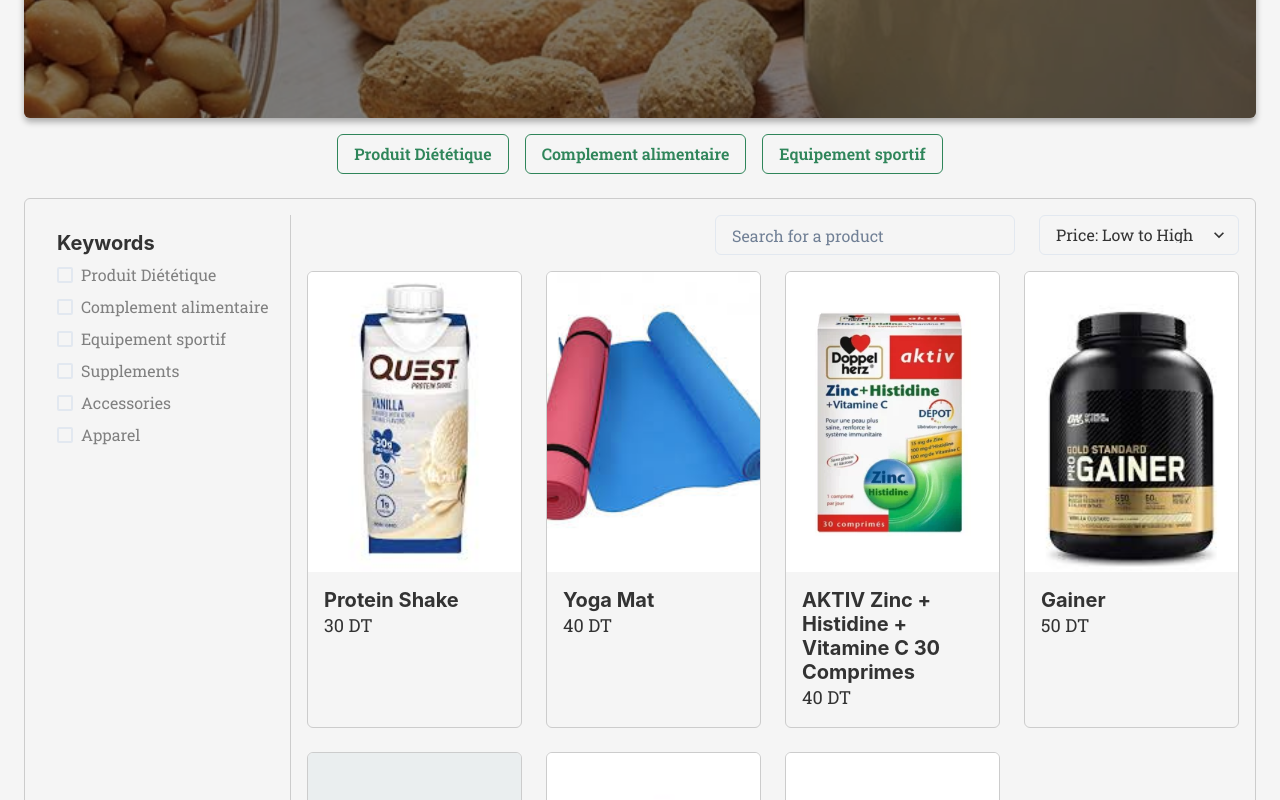
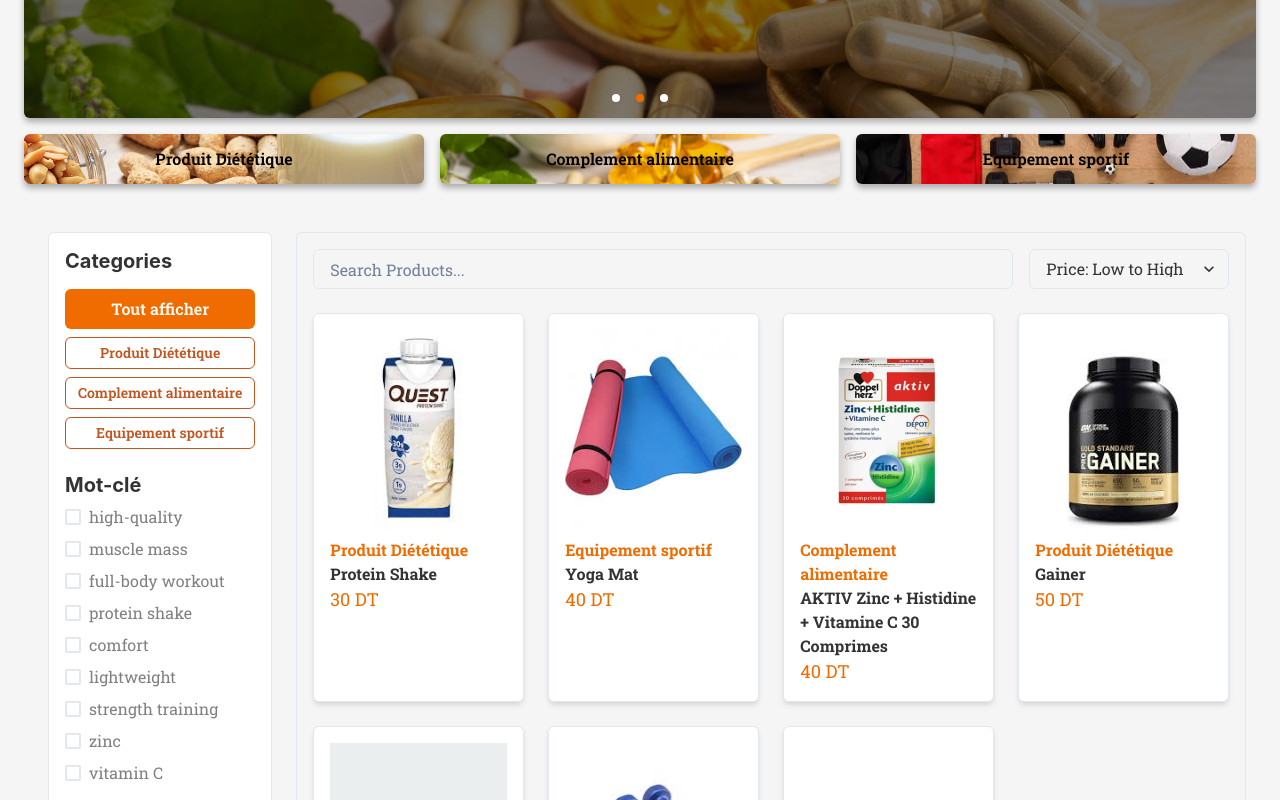
Before and after one commit to KabsiMontassar/mood-food, a React (Vite) app: page /Product in a window 1280 px wide. Shown: the part 380-1180 px from the top of the page. Built offline with nearby package versions, Linux system fonts and the light colour scheme.

Commit message:
Update Product.jsx

```diff
--- a/src/Pages/Product.jsx
+++ b/src/Pages/Product.jsx
@@ -26,6 +26,9 @@
     },
     green: {
       500: '#32a852',
+    },
+    orange: {
+      500: '#f06c00',
     },
   },
 });
@@ -97,22 +100,22 @@
   },
 ];
 
-// HeaderSection Component
+// HeaderSection Component with Carousel Dots
 const HeaderSection = ({ onCategorySelect, selectedCategory }) => {
   const categories = [
     {
       title: 'Produit Diététique',
-      description: 'Description for Produit Diététique category.',
+      description: 'Découvrez nos produits diététiques pour une alimentation équilibrée, savoureuse et adaptée à vos objectifs de santé.',
       image: '/src/assets/images/diététiques.jpeg',
     },
     {
       title: 'Complement alimentaire',
-      description: 'Description for Complement alimentaire category.',
+      description: 'Boostez votre santé avec nos compléments alimentaires de qualité, conçus pour répondre à vos besoins spécifiques.',
       image: '/src/assets/images/complement.jpg',
     },
     {
       title: 'Equipement sportif',
-      description: 'Equipment sportif for strength and endurance training.',
+      description: 'Équipez-vous avec notre sélection d’équipements et accessoires sportifs, parfaits pour atteindre vos performances optimales.',
       image: '/src/assets/images/sportif.webp',
     },
   ];
@@ -128,7 +131,16 @@
     }
   }, [selectedCategory]);
 
+  const handleNext = () => {
+    setCurrentIndex((prevIndex) => (prevIndex + 1) % categories.length);
+  };
+
   const currentCategoryData = categories[currentIndex];
+
+  useEffect(() => {
+    const interval = setInterval(handleNext, 3000);
+    return () => clearInterval(interval);
+  }, []);
 
   return (
     <Box mb={6} position="relative" width="100%">
@@ -136,9 +148,9 @@
         <Image
           src={currentCategoryData.image}
           alt={currentCategoryData.title}
-          width="100%"  // Full width
-          height="400px" // Fixed height
-          objectFit="cover" // Ensures image covers the container
+          width="100%"
+          height="400px"
+          objectFit="cover"
           borderRadius="md"
         />
 
@@ -149,33 +161,61 @@
           left="0"
           width="100%"
           height="100%"
-          bg="rgba(0, 0, 0, 0.5)" // Semi-transparent background
+          bg="rgba(0, 0, 0, 0.5)"
           display="flex"
           flexDirection="column"
           justifyContent="center"
           alignItems="center"
           borderRadius="md"
-          boxShadow="0 4px 6px rgba(0, 0, 0, 0.3)" // Shadow effect
+          boxShadow="0 4px 6px rgba(0, 0, 0, 0.3)"
         >
           <Box textAlign="center" color="white" p={4}>
-            <Heading size="lg" mb={2}>{currentCategoryData.title}</Heading>
+            <Heading size="lg" mb={2}>
+              {currentCategoryData.title}
+            </Heading>
             <Text>{currentCategoryData.description}</Text>
           </Box>
         </Box>
+
+        {/* Dots for carousel */}
+        <HStack spacing={4} position="absolute" bottom={4} left="50%" transform="translateX(-50%)">
+          {categories.map((_, idx) => (
+            <Box
+              key={idx}
+              width={2}
+              height={2}
+              bg={idx === currentIndex ? 'orange.500' : 'white'}
+              borderRadius="50%"
+            />
+          ))}
+        </HStack>
       </Box>
 
       {/* Category buttons */}
       <HStack spacing={4} justifyContent="center" mt={4}>
-        {categories.map((cat) => (
+        {categories.map((cat) => {
+          const isActive = selectedCategory === cat.title;
+          return (
             <Button
               key={cat.title}
-            colorScheme="green"
               onClick={() => onCategorySelect(cat.title)}
-            variant={selectedCategory === cat.title ? 'solid' : 'outline'}
+              variant={isActive ? 'solid' : 'outline'}
+              bgImage={`url(${cat.image})`}
+              bgSize="cover"
+              bgPosition="center"
+              color={isActive ? 'white' : 'black'}
+              px={4}
+              py={2}
+              minWidth="400px"
+              height="50px"
+              border="none"
+              boxShadow={isActive ? 'none' : '0px 4px 6px rgba(0, 0, 0, 0.3)'} // Gray shadow for inactive buttons
+              transition="box-shadow 0.3s ease-in-out" // Smooth transition for shadow
             >
               {cat.title}
             </Button>
-        ))}
+          );
+        })}
       </HStack>
     </Box>
   );
@@ -184,27 +224,35 @@
 // ProductDetails Component
 const ProductDetails = ({ product, onBackClick, onAddToCart }) => (
   <Box p={6}>
-    <Button onClick={onBackClick} colorScheme="green" mb={4}>Back to Products</Button>
-    <Grid templateColumns="1fr 2fr" gap={6}>
+    <Button onClick={onBackClick} colorScheme="orange" mb={4}>Back to Products</Button>
+    <Grid templateColumns={{ base: '1fr', md: '1fr 2fr' }} gap={6}>
+      {/* Left side - Image */}
+      <Box>
         <Image
           src={product.image}
           alt={product.name}
-        boxSize="300px"
+          boxSize={{ base: '100%', md: '300px' }}
           objectFit="cover"
           borderRadius="md"
         />
+      </Box>
+      {/* Right side - Details */}
       <Box>
-        <Heading>{product.name}</Heading>
+        <Text fontSize="sm" color="gray.500" mb={2}>{product.category}</Text> {/* Category */}
+        <Heading size="lg" mb={2}>{product.name}</Heading>
+        <Box borderBottom="2px" borderColor="black" mb={4} /> {/* Black break line */}
         <Text fontSize="lg" mb={4}>{product.description}</Text>
-        <Text fontSize="2xl" color="green.500">{product.price} DT</Text>
-        <Button colorScheme="green" mt={4} onClick={() => onAddToCart(product)}>Add to Cart</Button>
+        <Text fontSize="2xl" color="orange.500" mb={4}>{product.price} DT</Text>
+        <Button colorScheme="orange" onClick={() => onAddToCart(product)}>Add to Cart</Button>
       </Box>
     </Grid>
   </Box>
 );
 
-// ProductGrid Component
-const ProductGrid = ({ selectedCategory }) => {
+// ProductGrid Component with Sidebar and 4 products per row
+
+
+const ProductGrid = ({ selectedCategory, onCategorySelect }) => {
   const [searchTerm, setSearchTerm] = useState('');
   const [priceSortOrder, setPriceSortOrder] = useState('ascending');
   const [selectedKeywords, setSelectedKeywords] = useState([]);
@@ -224,6 +272,14 @@
     );
   };
 
+  const handleCategoryClick = (category) => {
+    onCategorySelect(category);
+  };
+
+  const handleShowAllClick = () => {
+    onCategorySelect('');
+  };
+
   const handleInfoClick = (product) => setShowDetails(product);
   const handleBackClick = () => setShowDetails(null);
   const handleAddToCartClick = (product) => {
@@ -237,34 +293,68 @@
     });
   };
 
-  const filteredProducts = initialProducts.filter((product) => {
-    const matchesSearch =
-      product.name.toLowerCase().includes(searchTerm.toLowerCase()) ||
-      product.description.toLowerCase().includes(searchTerm.toLowerCase());
-    const matchesCategory = selectedCategory ? product.category === selectedCategory : true;
-    const matchesKeywords = selectedKeywords.length === 0 || selectedKeywords.includes(product.category);
+  const filteredProducts = initialProducts
+    .filter((product) =>
+      (!selectedCategory || product.category === selectedCategory) &&
+      (!searchTerm || product.name.toLowerCase().includes(searchTerm.toLowerCase())) &&
+      (selectedKeywords.length === 0 || selectedKeywords.every((keyword) =>
+        product.description.toLowerCase().includes(keyword.toLowerCase())
+      ))
+    )
+    .sort((a, b) =>
+      priceSortOrder === 'ascending' ? a.price - b.price : b.price - a.price
+    );
 
-    return matchesSearch && matchesCategory && matchesKeywords;
-  });
+  const categories = [
+    'Produit Diététique',
+    'Complement alimentaire',
+    'Equipement sportif',
+  ];
 
-  const sortedProducts = filteredProducts.sort((a, b) => {
-    return priceSortOrder === 'ascending' ? a.price - b.price : b.price - a.price;
-  });
+  const keywords = [
+    'high-quality', 'muscle mass', 'full-body workout', 'protein shake', 'comfort', 'lightweight', 'strength training', 'zinc', 'vitamin C',
+  ];
 
-  return showDetails ? (
+  return (
+       <Box p={6}>
+      {showDetails ? (
         <ProductDetails
           product={showDetails}
           onBackClick={handleBackClick}
           onAddToCart={handleAddToCartClick}
         />
       ) : (
-    <Box border="1px solid #ccc" borderRadius="md" p={4}>
-      {/* Filters and Sort */}
-      <Flex mb={4}>
-        <Box p={4} width="250px" borderRight="1px solid #ccc" mr={4}>
-          <Heading size="md" mb={2}>Keywords</Heading>
+        <Flex direction="row" spacing={6}>
+          {/* Sidebar - Category Filter */}
+          <Box flex="1" mr={6} borderWidth="1px" borderRadius="md" borderColor="gray.200" p={4} bg="white">
+            <Heading size="md" mb={4}>Categories</Heading>
+            <Button
+              onClick={handleShowAllClick}
+              variant={selectedCategory === '' ? 'solid' : 'outline'}
+              colorScheme="orange"
+              width="100%"
+              mb={2}
+            >
+              Tout afficher
+            </Button>
             <Stack spacing={2}>
-            {['Produit Diététique', 'Complement alimentaire', 'Equipement sportif', 'Supplements', 'Accessories', 'Apparel'].map((keyword) => (
+              {categories.map((category) => (
+                <Button
+                  key={category}
+                  onClick={() => handleCategoryClick(category)}
+                  variant={selectedCategory === category ? 'solid' : 'outline'}
+                  colorScheme="orange"
+                  width="100%"
+                  size="sm"
+                >
+                  {category}
+                </Button>
+              ))}
+            </Stack>
+            <Box mt={6}>
+              <Heading size="md">Mot-clé</Heading>
+              <Stack spacing={2} mt={2}>
+                {keywords.map((keyword) => (
                   <Checkbox
                     key={keyword}
                     isChecked={selectedKeywords.includes(keyword)}
@@ -275,30 +365,38 @@
                 ))}
               </Stack>
             </Box>
+          </Box>
 
-        <Box flex="1">
-          <HStack mb={4} spacing={4} justify="flex-end">
+          {/* Search Bar and Product Grid */}
+          <Box flex="3">
+            <Box borderWidth="1px" borderRadius="md" borderColor="gray.200" p={4} mb={6}>
+              <HStack spacing={4} mb={6} justifyContent="flex-end">
                 <Input
+                  placeholder="Search Products..."
                   value={searchTerm}
                   onChange={handleSearchChange}
-              placeholder="Search for a product"
-              width="300px"
-              mr={2}
+                  width="700px"
                 />
-            <Select value={priceSortOrder} onChange={handlePriceSortOrderChange} width="200px">
+                <Select
+                  value={priceSortOrder}
+                  onChange={handlePriceSortOrderChange}
+                  width="200px"
+                >
                   <option value="ascending">Price: Low to High</option>
                   <option value="descending">Price: High to Low</option>
                 </Select>
               </HStack>
 
-          {/* Product Grid */}
-          <Grid templateColumns="repeat(auto-fit, minmax(200px, 1fr))" gap={6}>
-            {sortedProducts.map((product) => (
+              <Grid templateColumns="repeat(4, 1fr)" gap={6}>
+                {filteredProducts.map((product) => (
                   <Box
                     key={product.productId}
-                border="1px solid #ccc"
+                    borderWidth={1}
                     borderRadius="md"
                     overflow="hidden"
+                    p={4}
+                    bg="white"
+                    boxShadow="md"
                     position="relative"
                     onMouseEnter={() => setHoveredProduct(product.productId)}
                     onMouseLeave={() => setHoveredProduct(null)}
@@ -306,59 +404,53 @@
                     <Image
                       src={product.image}
                       alt={product.name}
-                  boxSize="300px"
+                      width="100%"
+                      height="200px"
                       objectFit="cover"
                     />
-                <Box p={4}>
-                  <Heading size="md">{product.name}</Heading>
-                  <Text fontSize="lg">{product.price} DT</Text>
-                </Box>
                     {hoveredProduct === product.productId && (
-                  <Box
+                      <Button
+                        colorScheme="orange"
                         position="absolute"
                         bottom="0"
                         left="0"
-                    right="0"
-                    p={2}
-                    textAlign="center"
-                    bg="rgba(0, 0, 0, 0.6)"
-                    color="white"
-                    cursor="pointer"
+                        width="100%"
+                        borderRadius="none"
                         onClick={() => handleInfoClick(product)}
                       >
-                    Plus Details
+                        Details
+                      </Button>
+                    )}
+                    <Box mt={2}>
+                      <Text fontWeight="bold" color="orange.500">{product.category}</Text>
+                      <Text fontWeight="bold">{product.name}</Text>
+                      <Text fontSize="lg" color="orange.500">{product.price} DT</Text>
                     </Box>
-                )}
                   </Box>
                 ))}
               </Grid>
             </Box>
+          </Box>
         </Flex>
+      )}
     </Box>
   );
 };
-
-// App Component
+// Main App Component
 const App = () => {
   const [selectedCategory, setSelectedCategory] = useState('');
 
-  const handleCategorySelect = (category) => {
-    setSelectedCategory(category);
-  };
-
   return (
     <ChakraProvider theme={customTheme}>
-      <Box
-        bg="blackWhite.background"
-        color="blackWhite.text"
-        minHeight="100vh"
-        p={6}
-      >
+      <Box p={6} bg="blackWhite.background" minHeight="100vh" color="blackWhite.text">
         <HeaderSection
-          onCategorySelect={handleCategorySelect}
+          onCategorySelect={setSelectedCategory}
           selectedCategory={selectedCategory}
         />
-        <ProductGrid selectedCategory={selectedCategory} />
+        <ProductGrid
+          selectedCategory={selectedCategory}
+          onCategorySelect={setSelectedCategory}
+        />
       </Box>
     </ChakraProvider>
   );
```
Lines whose indentation alone changed are shown as unchanged.
